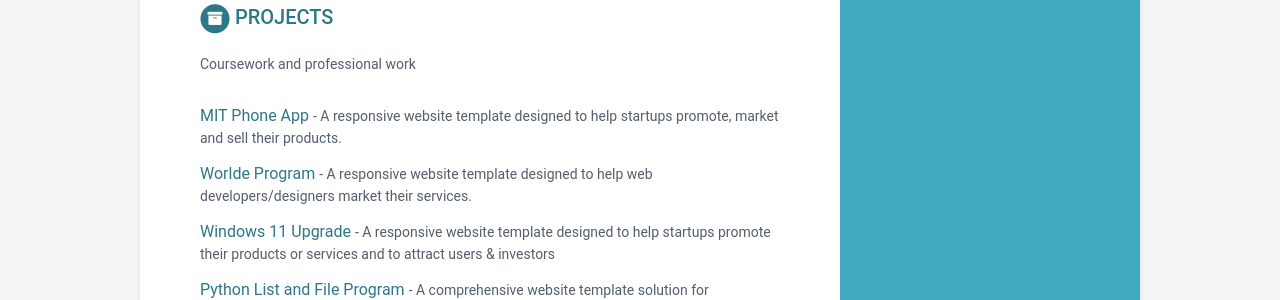
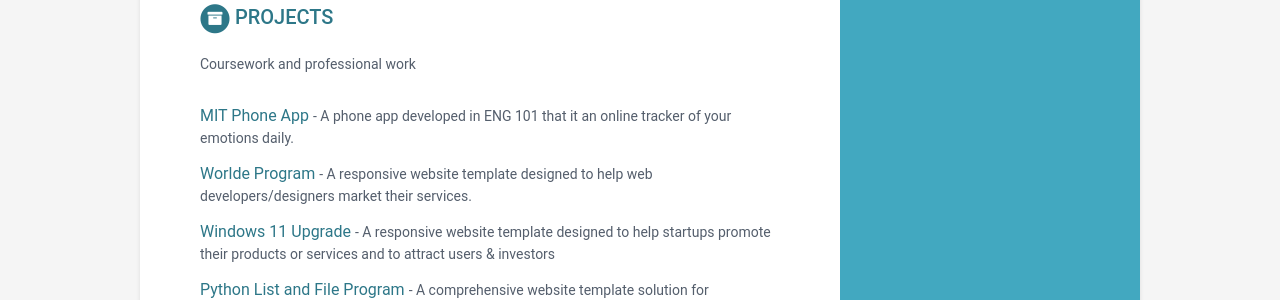
Before and after one commit to mscart-23/mscart-23.github.io, a Jekyll site: the page built from index.html, in a window 1280 px wide. Shown: the part 1262-1562 px from the top of the page. Built offline with Jekyll 4.4.1, drawn with Linux system fonts in a browser that asks for light colours.

Commit message:
Change MIT description

```diff
--- a/_data/data.yml
+++ b/_data/data.yml
@@ -96,7 +96,7 @@
     assignments:
       - title: MIT Phone App
         link: "https://1drv.ms/i/c/b80cc88fe95c80a8/EaiAXOmPyAwggLjCAgAAAAABXOoQezd4baIlLP_m94K_jQ?e=LWBS06"
-        tagline: "A responsive website template designed to help startups promote, market and sell their products."
+        tagline: "A phone app developed in ENG 101 that it an online tracker of your emotions daily."
 
       - title: Worlde Program
         link: "#"
```
